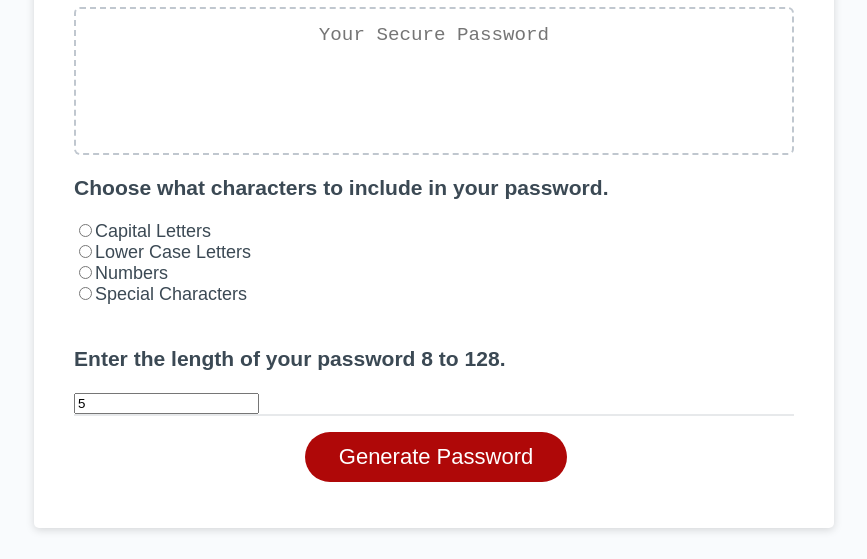
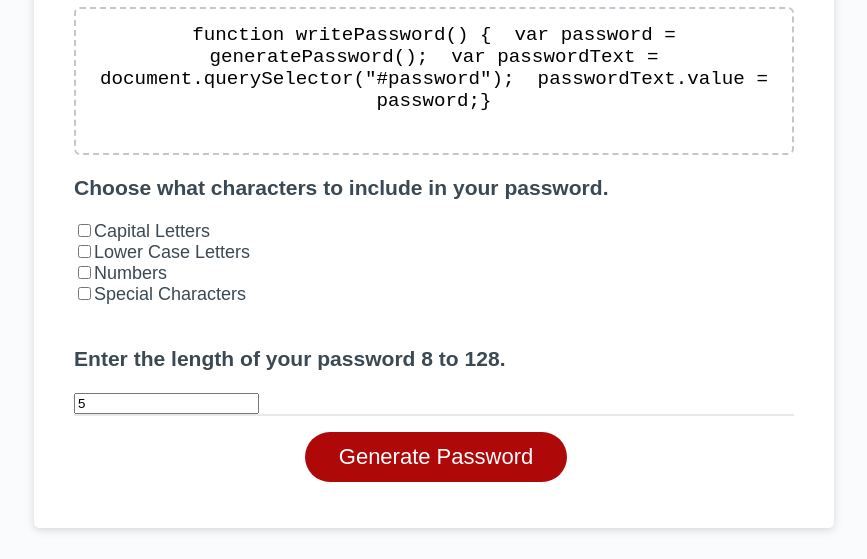
Before and after one commit to tommy1krr/The-Password-Generator, a plain HTML site: page Develop/index.html in a window 1280 px wide. Both pictures are taken after typing "5" into the empty fields and a click on the button "Generate Password". Shown: the part 241-800 px from the top of the page, without its empty margins (206-1073 px from the left). Drawn offline with Linux system fonts and the light colour scheme.

Commit message:
added event listener and array

```diff
--- a/Develop/index.html
+++ b/Develop/index.html
@@ -24,12 +24,12 @@
             aria-label="Generated Password"
           ></textarea>
           <h3>Choose what characters to include in your password.</h3>
-          <input type = "radio" id = "capital">Capital Letters<br>
-          <input type = "radio" id = "lower">Lower Case Letters<br>
-          <input type = "radio" id = "numbers">Numbers<br>
-          <input type = "radio" id = "special">Special Characters<br><br>
+          <input type = "checkbox" id = "capital" />Capital Letters<br>
+          <input type = "checkbox" id = "lower" />Lower Case Letters<br>
+          <input type = "checkbox" id = "numbers" />Numbers<br>
+          <input type = "checkbox" id = "special" />Special Characters<br><br>
           <h3>Enter the length of your password 8 to 128.</h3>
-          <input type = "number">
+          <input type = "number" id = "length"/>
 
         </div>
         <div class="card-footer">
--- a/Develop/script.js
+++ b/Develop/script.js
@@ -1,52 +1,56 @@
 // Assignment Code
 var generateBtn = document.querySelector("#generate");
-var capital = "ABCDEFGHIJKLMNOPQRSTUVWXYZ".split("");
-var lower = "abcdefghijklmnopqrstuvwxyz".split("");
-var number = "0123456789".split("");
-var special = "!#$%&()*+-/=>@[]^_{}|~".split("");
+var capitalEl = document.querySelector("#capital");
+var lowerEl = document.querySelector("#lower");
+var numbersEl = document.querySelector("#numbers");
+var specialEl = document.querySelector("#special");
+var passwordEl = document.querySelector("#password");
+var lengthEl = document.querySelector("#length");
 
 
 
-// Write password to the #password input
+// Write password to the password input
 function writePassword() {
   var password = generatePassword();
   var passwordText = document.querySelector("#password");
   passwordText.value = password;
 }
 
-// Add event listener to ok button
-function charchoice(event){
-  var
 
-}
+// Add event listener to generate button
+generate.addEventListener("click", () => {
+  const length = +lengthEl.value;
+  const CapitalBox = capitalEl.checked;
+  const LowerBox = lowerEl.checked;
+  const NumbersBox = numbersEl.checked;
+  const SpecialBox = specialEl.checked;
 
-function addTip(event) {
-  event.preventDefault();
-  var tipPercentage = tipEl.value * .01;
-  var total = totalEl.value;
-  var tipAmount = calculateTip(total, tipPercentage);
-  var newTotal = calculateTotal(tipAmount, total);
-  document.querySelector("#tip-amount").textContent = tipAmount;
-  document.querySelector("#new-total").textContent = newTotal.toFixed(2);
+  passwordEl.innerText = writePassword;
+});
+
+
+function geratePassword (capitalEl, lowerEl, numberEl, specialEl, lengthEl) {
+  let generatePassword = "";
+  const typesCount = capitalEl + lowerEl + numberEl + specialEl;
+  const typesArr = [{capitalEl}, {lowerEl}, {numberEl}, {specialEl}].filter(item =>
+    Object.values(item)[0]);
+    if(typesCount === 0){
+      return '';
+    }
 }
 
 
 
-// Add event listener to generate button
-/* generateBtn.addEventListener("click", writePassword);
+// if generate password is clicked
+// then generate password
 
-if generate password is clicked
-then generate password
+// generate password is Random
+// choose capital-letters
+// choose lowcase-letters
+// choose numbers
+// choose special characters
+// choose the number of characters in password
+//     var password_length = number;
+//     charArray []
 
-generate password is Random
-choose capital-letters
-choose lowcase-letters
-choose numbers
-choose special characters
-choose the number of characters in password
-    var password_length = number;
-    charArray []
-
-how to randomize the character locations
-
- */
+// how to randomize the character locations
```
Also changed, not shown: 1 other file.
